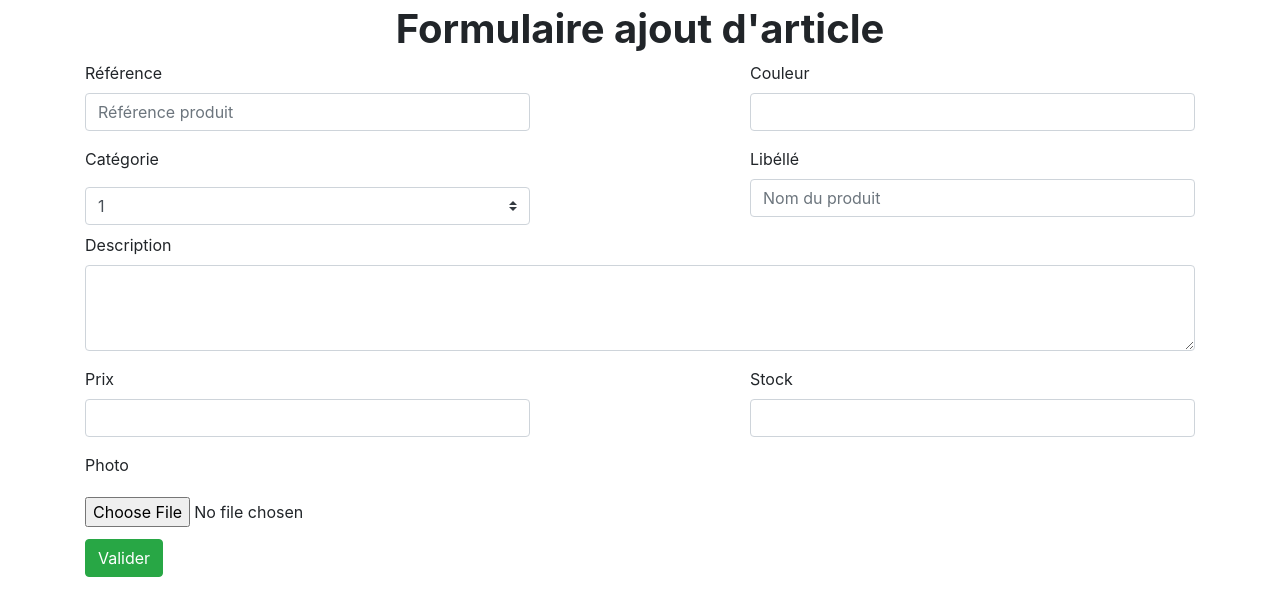
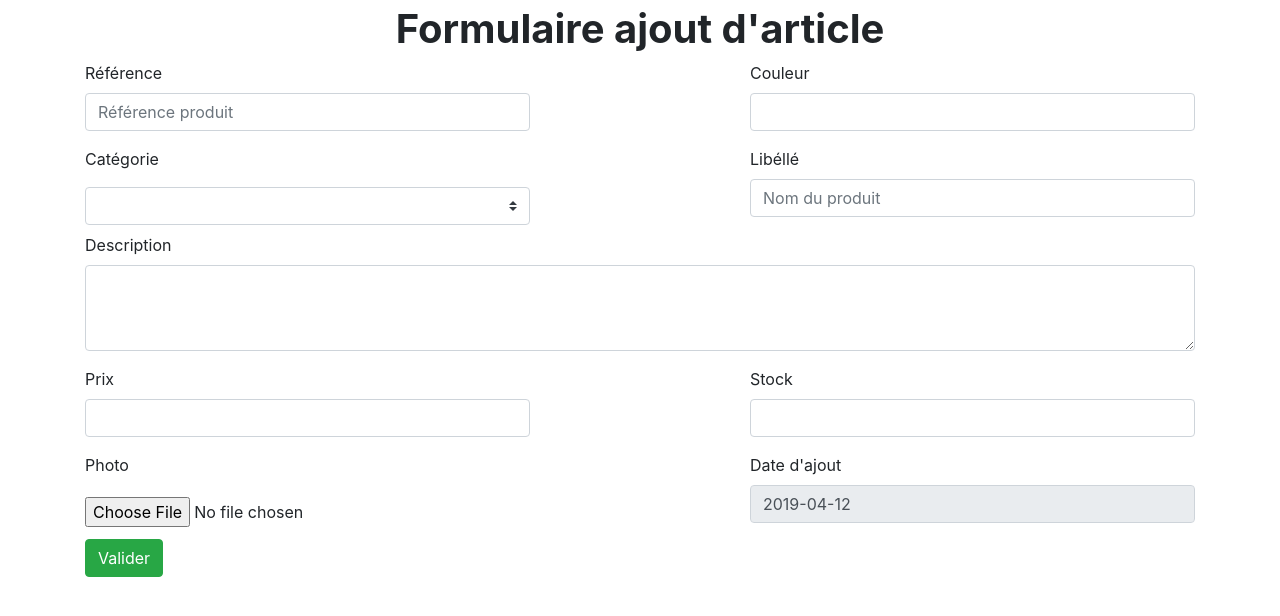
Before and after one commit to jerome-gg/jarditou, a CodeIgniter app: page /ci/index.php/produits/ajout in a window 1280 px wide. Shown: the part 168-784 px from the top of the page. Run offline with CodeIgniter, Linux system fonts and the light colour scheme; tables that the repository leaves empty or names only in its code hold one stand-in row (values such as "Sample post"); lists and menus that the app fills with data are empty.

Commit message:
date d'ajout dans le formulaire d'ajout de produit.

```diff
--- a/application/config/database.php
+++ b/application/config/database.php
@@ -77,7 +77,7 @@
 	'dsn'	=> '',
 	'hostname' => 'localhost',
 	'username' => 'root',
-	'password' => '',
+	'password' => 'Admin',
 	'database' => 'jarditou',
 	'dbdriver' => 'mysqli',
 	'dbprefix' => '',
--- a/application/controllers/Produits.php
+++ b/application/controllers/Produits.php
@@ -21,6 +21,7 @@
 
             // Charge le résultat de $requête dans le tableau liste_produit.
             $model["liste_produit"] = $requete;
+
             $this->load->view('header');
             // On appel la vue liste dans le dossier views et on passe en paramettre $model pour passer les infos de la database
             $this->load->view('liste', $model);
@@ -62,8 +63,20 @@
                 * Charge le module permettant d'utiliser la fonction redirect
                 * paramettre ajouter directementdans le fichier autoload.php
                 */
+
+                /**
+                 * charge le model permettant d'afficher les catégories dans le
+                 * menu déroulant.
+                 */
+                $this->load->model('Ajout');
+                $requete = $this->Ajout->show_cat();
+                $model["liste_categorie"] = $requete;
+
+
+
+
                 $this->load->view('header');
-                $this->load->view('ajout'); //1er appel de la page :  affichage du formulaire
+                $this->load->view('ajout', $model); //1er appel de la page :  affichage du formulaire
                 $this->load->view('footer');
             }
 
@@ -103,7 +116,7 @@
 
         }
 
-        /* public function modif($id)
+         public function modif($id)
         {
             //récupération de l'id dans GET
             $params = $this->input->get();
@@ -115,5 +128,5 @@
              */
 
 
-        //} */
+        }
 }
--- a/application/models/Ajout.php
+++ b/application/models/Ajout.php
@@ -1,6 +1,15 @@
 <?php
 
 Class Ajout extends CI_Model{
+
+    public function show_cat(){
+        /**
+         * Requête affichant les catégorie
+         */
+        $requete = $this->db->query('SELECT * FROM `categories` WHERE cat_parent is not null')->result();
+        return $requete;
+    }
+
 
     public function push_data($data){
 
--- a/application/models/Liste.php
+++ b/application/models/Liste.php
@@ -15,6 +15,7 @@
         $requete = $this->db->query('SELECT * FROM produits ORDER BY pro_id desc')->result();
         return $requete;
 
+
     }
 
 }
--- a/application/views/ajout.php
+++ b/application/views/ajout.php
@@ -17,7 +17,9 @@
                             <p class="P">Catégorie</p>
                             <div class="input-group ">
                                 <select class="custom-select" name="pro_cat_id" id="categorie" >
-                                    <option selected>1</option>
+                                    <?php foreach($liste_categorie as $row){ ?>
+                                    <option value='<?php echo $row->cat_id ?>'><?php echo $row->cat_nom ?></option>
+                                    <?php }?>
                                 </select>
                             </div>
                         </div>
@@ -52,6 +54,10 @@
                                 </div>
                             </div>
                         </div>
+                        <div class="form-group col-5 offset-2">
+                            <label for="pro_d_ajout">Date d'ajout</label>
+                            <input type="text" class="form-control" name="pro_d_ajout" id="date_ajout" value="<?php echo date('Y-m-d'); ?>" readonly>
+                        </div>
                     </div>
                     <input type="submit" class="btn btn-success" value="Valider" id="valider">
                 </form>
--- a/assets/css/style.css
+++ b/assets/css/style.css
@@ -21,7 +21,7 @@
 }
 
 /*-------------------------------------------Formulaire détail-------------------------------------------*/
-
+/*---------------------------body---------------------------*/
 .photo{
     max-width: 25%;
     min-width: 50%;
@@ -51,6 +51,12 @@
     text-align: center;
     font-weight: bold;
 }
+
+.date {
+    padding-left: 15px;
+
+}
+
 
 
 /*------------------------------*/
```
Also changed, not shown: application/models/Supprime.php (added, +14 -0 lines), application/models/Upload.php (added, +8 -0 lines), application/views/detail.php (+5 -5 lines).
